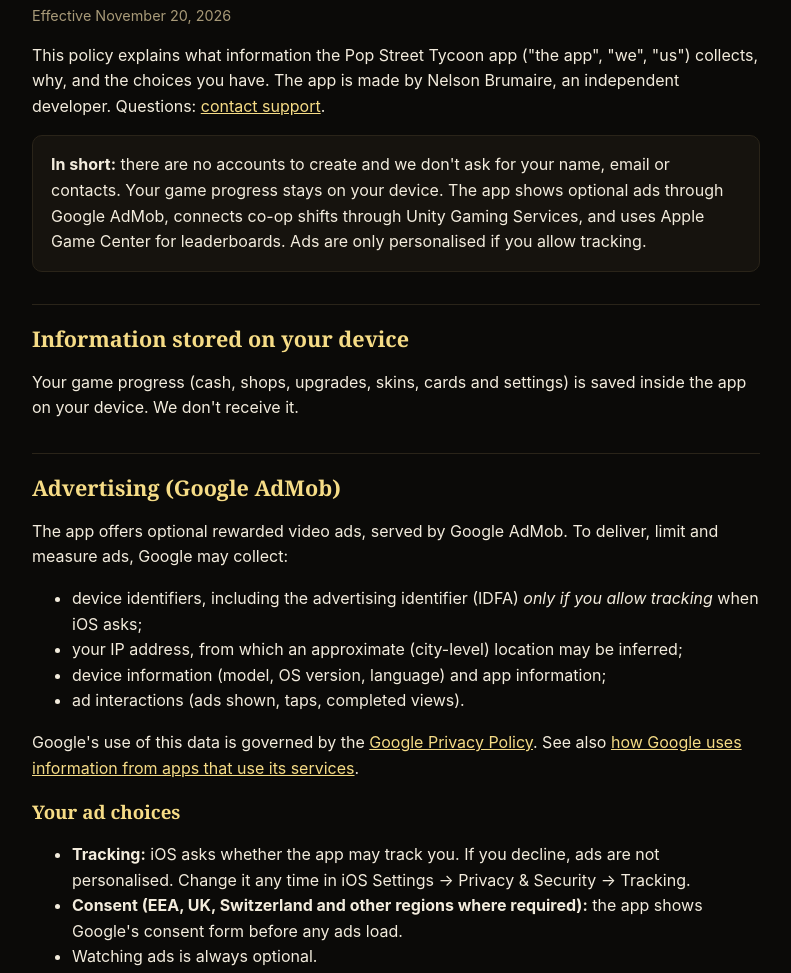
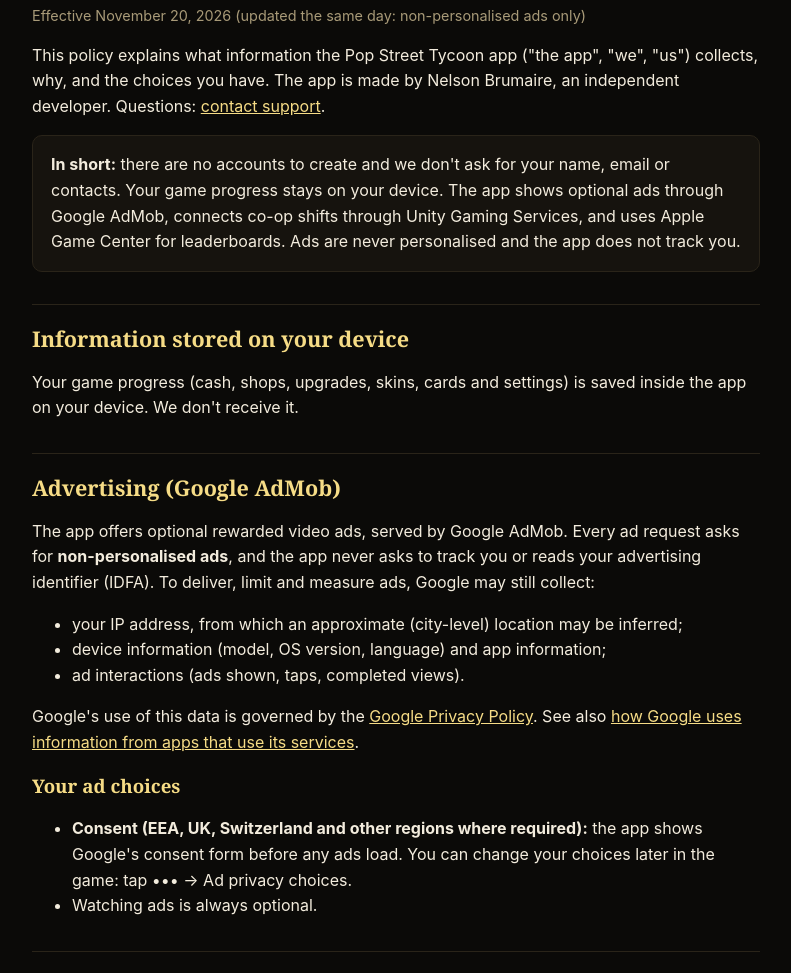
Before and after one commit to nelsonthegr8/nelsonthegr8.github.io, a plain HTML site: page pop-street-tycoon/privacy/index.html in a window 1280 px wide. Shown: the part 158-1131 px from the top of the page, without its empty margins (244-1035 px from the left). Drawn offline with Linux system fonts and the light colour scheme.

Commit message:
Pop Street Tycoon: non-personalised ads only, Settings menu

```diff
--- a/pop-street-tycoon/privacy/index.html
+++ b/pop-street-tycoon/privacy/index.html
@@ -14,7 +14,7 @@
     <h1>Privacy Policy</h1>
   </header>
   <nav><a href="../">Pop Street Tycoon</a><a href="../support/">Support</a></nav>
-  <p class="muted">Effective November 20, 2026</p>
+  <p class="muted">Effective November 20, 2026 (updated the same day: non-personalised ads only)</p>
 
   <p>This policy explains what information the Pop Street Tycoon app ("the app",
   "we", "us") collects, why, and the choices you have. The app is made by
@@ -25,8 +25,8 @@
     <strong>In short:</strong> there are no accounts to create and we don't ask for your
     name, email or contacts. Your game progress stays on your device. The app shows
     optional ads through Google AdMob, connects co-op shifts through Unity Gaming Services,
-    and uses Apple Game Center for leaderboards. Ads are only personalised if you allow
-    tracking.
+    and uses Apple Game Center for leaderboards. Ads are never personalised and the app
+    does not track you.
   </div>
 
   <h2>Information stored on your device</h2>
@@ -34,11 +34,11 @@
   inside the app on your device. We don't receive it.</p>
 
   <h2>Advertising (Google AdMob)</h2>
-  <p>The app offers optional rewarded video ads, served by Google AdMob. To deliver,
-  limit and measure ads, Google may collect:</p>
+  <p>The app offers optional rewarded video ads, served by Google AdMob. Every ad
+  request asks for <strong>non-personalised ads</strong>, and the app never asks to track
+  you or reads your advertising identifier (IDFA). To deliver, limit and measure ads,
+  Google may still collect:</p>
   <ul>
-    <li>device identifiers, including the advertising identifier (IDFA) <em>only if
-    you allow tracking</em> when iOS asks;</li>
     <li>your IP address, from which an approximate (city-level) location may be
     inferred;</li>
     <li>device information (model, OS version, language) and app information;</li>
@@ -51,11 +51,9 @@
 
   <h3>Your ad choices</h3>
   <ul>
-    <li><strong>Tracking:</strong> iOS asks whether the app may track you. If you
-    decline, ads are not personalised. Change it any time in iOS Settings → Privacy
-    &amp; Security → Tracking.</li>
     <li><strong>Consent (EEA, UK, Switzerland and other regions where required):</strong>
-    the app shows Google's consent form before any ads load.</li>
+    the app shows Google's consent form before any ads load. You can change your
+    choices later in the game: tap ••• → Ad privacy choices.</li>
     <li>Watching ads is always optional.</li>
   </ul>
 
```
Also changed, not shown: pop-street-tycoon/support/index.html (+5 -4 lines).
